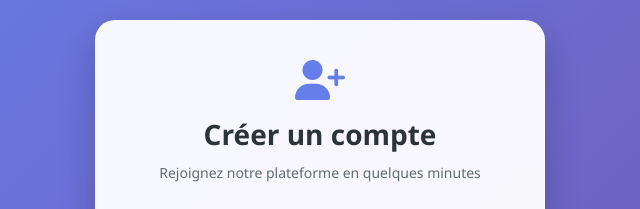
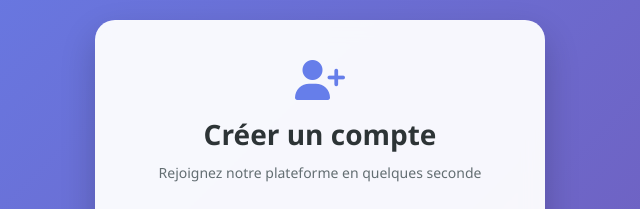
Before and after one commit to cadel20/demo-devops, a plain HTML site: page index.html in a window 1280 px wide. Shown: the top 209 px of the page, 320-960 px from the left. Drawn offline with Linux system fonts and the light colour scheme.

Commit message:
ss10
petit problème

```diff
--- a/index.html
+++ b/index.html
@@ -215,7 +215,7 @@
     <div class="form-header">
       <i class="fas fa-user-plus"></i>
       <h3>Créer un compte</h3>
-      <p>Rejoignez notre plateforme en quelques minutes</p>
+      <p>Rejoignez notre plateforme en quelques seconde</p>
     </div>
 
     <form id="inscriptionForm" action="#" method="post">
```
Also changed, not shown: 1 other file.
